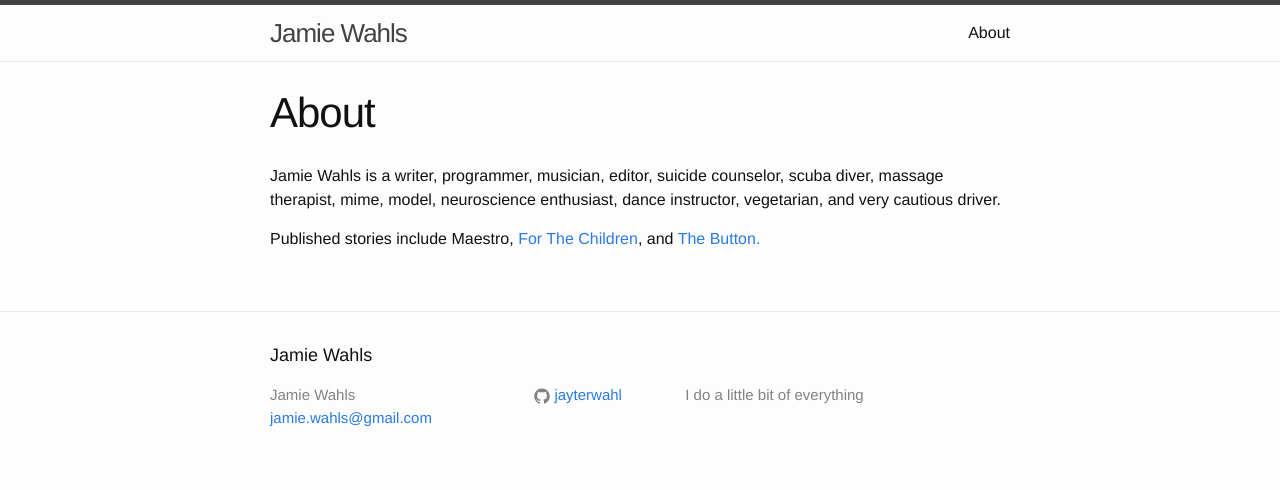
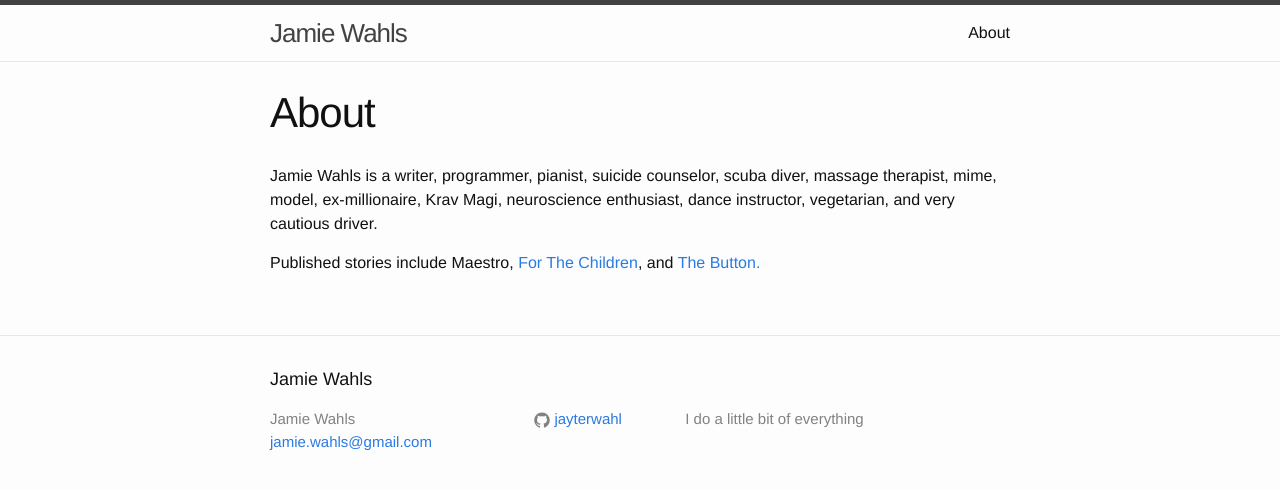
Before and after one commit to jayterwahl/author-website.github.io, a Jekyll site: the page built from about.md, in a window 1280 px wide. Shown: the top 490 px of the page. Built offline with Jekyll 4.4.1, drawn with Linux system fonts in a browser that asks for light colours.

Commit message:
Add pianist millionaire krav magi to about page

```diff
--- a/about.md
+++ b/about.md
@@ -4,6 +4,6 @@ title: About
 permalink: /about/
 ---
 
-Jamie Wahls is a writer, programmer, musician, editor, suicide counselor, scuba diver, massage therapist, mime, model, neuroscience enthusiast, dance instructor, vegetarian, and very cautious driver.
+Jamie Wahls is a writer, programmer, pianist, suicide counselor, scuba diver, massage therapist, mime, model, ex-millionaire, Krav Magi, neuroscience enthusiast, dance instructor, vegetarian, and very cautious driver.
 
 Published stories include Maestro, [For The Children](http://mothershipzeta.org/), and [The Button.](http://www.sciphijournal.com/the-button-by-jamie-wahls/)
```
